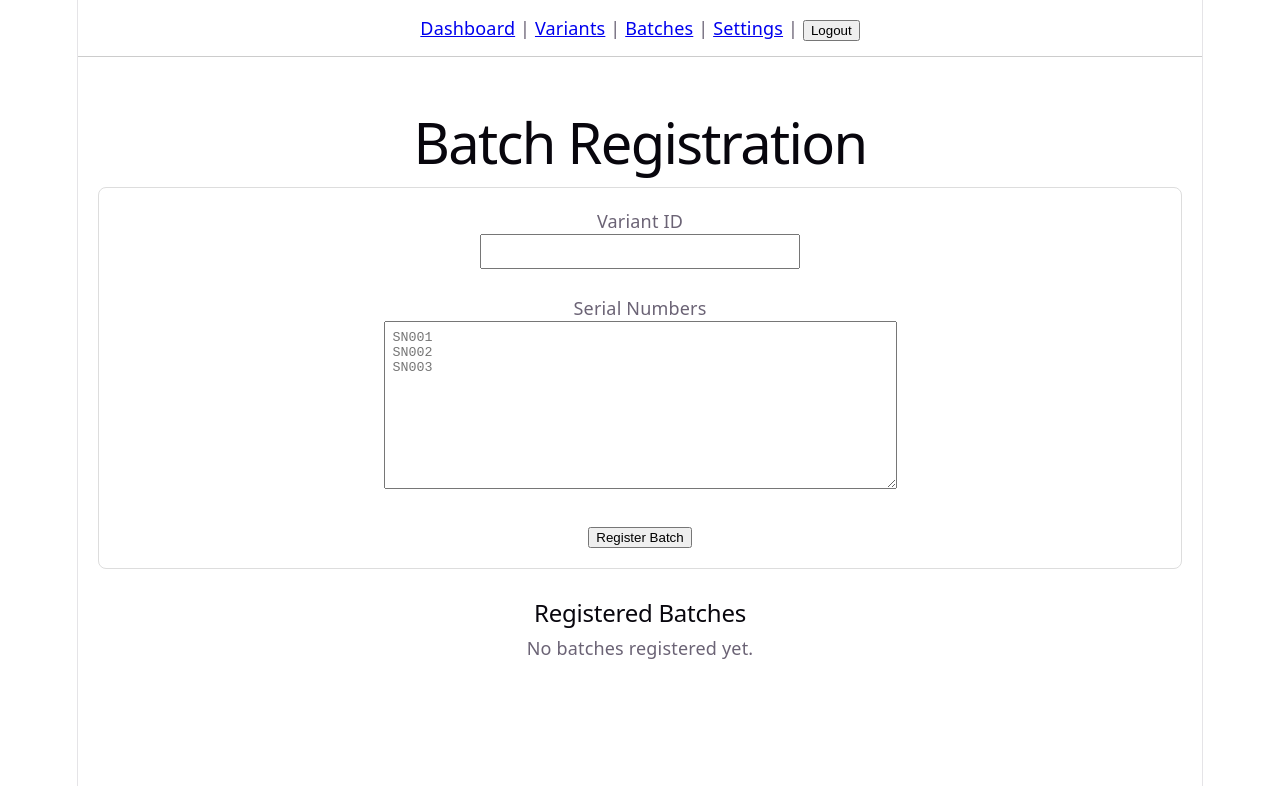
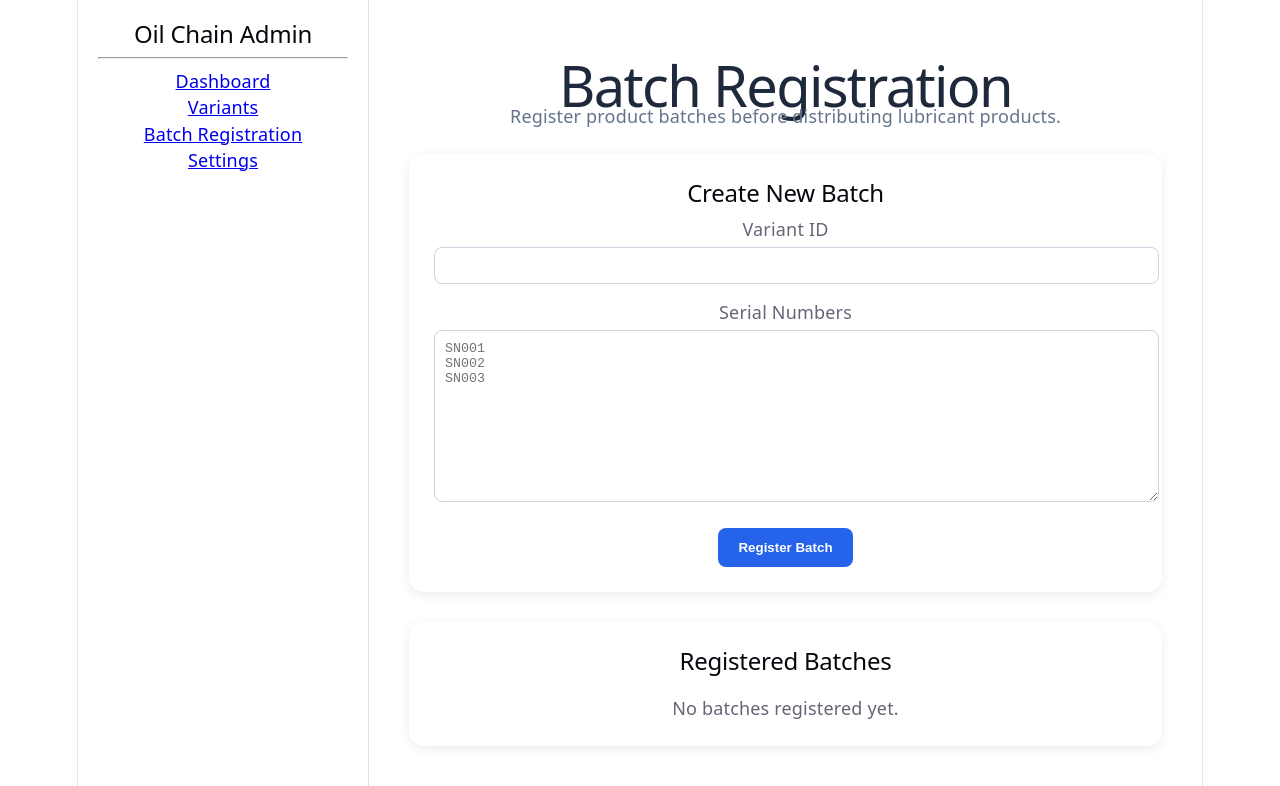
Before and after one commit to alizaenazet/oil-chain-validator, a React app in the folder frontend/: page /batches in a window 1280 px wide. Shown: the top 786 px of the page. Built offline with nearby package versions, Linux system fonts and the light colour scheme; sample sign-in values are in the browser's storage; the HTML template or start-up script is replaced by a standard one.

Commit message:
feat: modern batch registration ui

```diff
--- a/frontend/src/pages/BatchRegistration.jsx
+++ b/frontend/src/pages/BatchRegistration.jsx
@@ -1,12 +1,17 @@
 import { useEffect, useState } from "react";
-import Navbar from "../components/Navbar";
+import AdminLayout from "../components/AdminLayout";
 
 function BatchRegistration() {
-  const [variantId, setVariantId] = useState("");
-  const [serials, setSerials] = useState("");
+  const [variantId, setVariantId] =
+    useState("");
 
-  const [registeredBatches, setRegisteredBatches] =
-    useState(() => {
+  const [serials, setSerials] =
+    useState("");
+
+  const [
+    registeredBatches,
+    setRegisteredBatches,
+  ] = useState(() => {
     const savedBatches =
       localStorage.getItem(
         "registeredBatches"
@@ -29,9 +34,11 @@ function BatchRegistration() {
   const handleSubmit = (e) => {
     e.preventDefault();
 
-    if (!variantId || !serials) return;
+    if (!variantId || !serials)
+      return;
 
-    const serialList = serials
+    const serialList =
+      serials
         .split("\n")
         .filter(
           (item) =>
@@ -56,26 +63,55 @@ function BatchRegistration() {
   };
 
   return (
-    <div>
-      <Navbar />
-
-      <div style={{ padding: "20px" }}>
-        <h1>
+    <AdminLayout>
+      <div
+        style={{
+          padding: "20px",
+        }}
+      >
+        <h1
+          style={{
+            color: "#1e293b",
+            marginBottom: "5px",
+          }}
+        >
           Batch Registration
         </h1>
 
+        <p
+          style={{
+            color: "#64748b",
+            marginBottom: "25px",
+          }}
+        >
+          Register product batches
+          before distributing
+          lubricant products.
+        </p>
+
         <div
           style={{
-            border: "1px solid #ddd",
-            padding: "20px",
-            borderRadius: "8px",
-            marginTop: "20px",
+            background: "white",
+            padding: "25px",
+            borderRadius: "15px",
+            boxShadow:
+              "0 3px 12px rgba(0,0,0,0.08)",
+            marginBottom: "30px",
           }}
         >
+          <h2>
+            Create New Batch
+          </h2>
+
           <form
             onSubmit={
               handleSubmit
             }
+          >
+            <div
+              style={{
+                marginBottom: "15px",
+              }}
             >
               <label>
                 Variant ID
@@ -92,14 +128,21 @@ function BatchRegistration() {
                   )
                 }
                 style={{
-                width: "300px",
-                padding: "8px",
+                  width: "100%",
+                  padding: "10px",
+                  marginTop: "5px",
+                  borderRadius: "8px",
+                  border:
+                    "1px solid #cbd5e1",
                 }}
               />
+            </div>
 
-            <br />
-            <br />
-
+            <div
+              style={{
+                marginBottom: "20px",
+              }}
+            >
               <label>
                 Serial Numbers
               </label>
@@ -108,7 +151,6 @@ function BatchRegistration() {
 
               <textarea
                 rows="10"
-              cols="60"
                 placeholder={`SN001
 SN002
 SN003`}
@@ -119,24 +161,48 @@ SN003`}
                   )
                 }
                 style={{
-                padding: "8px",
+                  width: "100%",
+                  padding: "10px",
+                  marginTop: "5px",
+                  borderRadius: "8px",
+                  border:
+                    "1px solid #cbd5e1",
                 }}
               />
-
-            <br />
-            <br />
+            </div>
 
             <button
               type="submit"
+              style={{
+                background:
+                  "#2563eb",
+                color: "white",
+                border: "none",
+                padding:
+                  "12px 20px",
+                borderRadius:
+                  "8px",
+                cursor: "pointer",
+                fontWeight: "bold",
+              }}
             >
               Register Batch
             </button>
           </form>
         </div>
 
+        <div
+          style={{
+            background: "white",
+            padding: "25px",
+            borderRadius: "15px",
+            boxShadow:
+              "0 3px 12px rgba(0,0,0,0.08)",
+          }}
+        >
           <h2
             style={{
-            marginTop: "30px",
+              marginBottom: "20px",
             }}
           >
             Registered Batches
@@ -155,13 +221,15 @@ SN003`}
                   key={batch.id}
                   style={{
                     border:
-                    "1px solid #ddd",
+                      "1px solid #e2e8f0",
                     borderRadius:
-                    "8px",
+                      "12px",
                     padding:
                       "15px",
                     marginBottom:
                       "15px",
+                    background:
+                      "#f8fafc",
                   }}
                 >
                   <p>
@@ -182,8 +250,7 @@ SN003`}
 
                   <p>
                     <strong>
-                    Total
-                    Products:
+                      Total Products:
                     </strong>{" "}
                     {
                       batch.totalProducts
@@ -191,9 +258,18 @@ SN003`}
                   </p>
 
                   <details>
-                  <summary>
-                    View
-                    Serials
+                    <summary
+                      style={{
+                        cursor:
+                          "pointer",
+                        color:
+                          "#2563eb",
+                        fontWeight:
+                          "bold",
+                      }}
+                    >
+                      View Serial
+                      Numbers
                     </summary>
 
                     <ul>
@@ -221,6 +297,7 @@ SN003`}
           )}
         </div>
       </div>
+    </AdminLayout>
   );
 }
 
```
Lines whose indentation alone changed are shown as unchanged.
